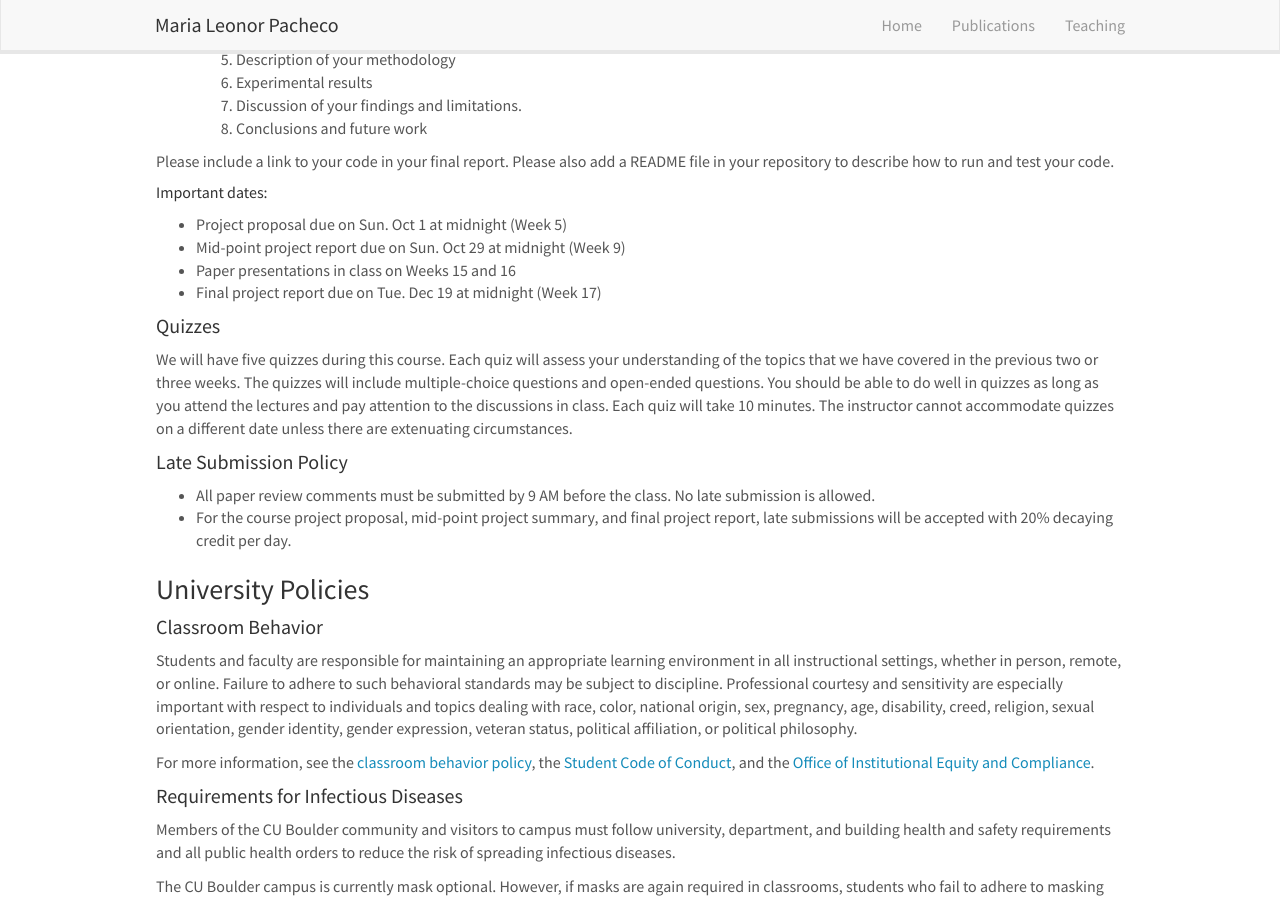
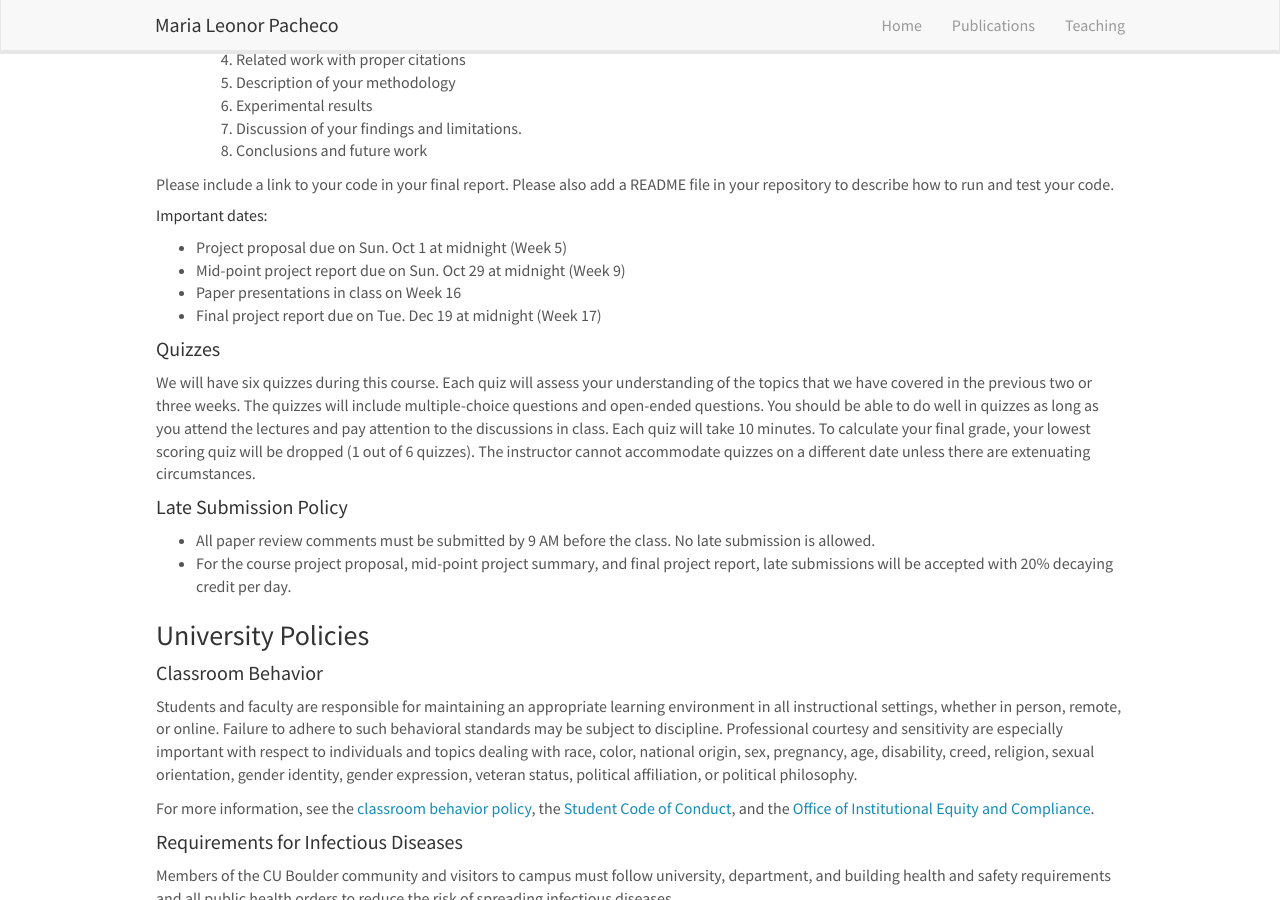
Before and after one commit to mlpacheco/mlpacheco.github.io, a Jekyll site: the page built from _pages/nesymnlp.md, in a window 1280 px wide and 900 px high, scrolled down 4813 px. Built offline with Jekyll 4.4.1, drawn with Linux system fonts in a browser that asks for light colours; nearby versions of some CDN libraries; some of the changed text lies outside the part shown.

Commit message:
Update nesymnlp.md

```diff
--- a/_pages/nesymnlp.md
+++ b/_pages/nesymnlp.md
@@ -74,7 +74,7 @@
 - _Thu. Oct 12_: [Joint Event and Temporal Relation Extraction with Shared Representations and Structured Prediction](https://aclanthology.org/D19-1041.pdf) (Han et al, EMNLP 2019)
 
 **Week 8: Probabilistic Soft Logic**
-- _Tue. Oct 17_: [Probabilistic Soft Logic for Semantic Textual Similarity](https://aclanthology.org/P14-1114.pdf) (Beltagy et al, ACL 2014)
+- _Tue. Oct 17_: [Probabilistic Soft Logic for Semantic Textual Similarity](https://aclanthology.org/P14-1114.pdf) (Beltagy et al, ACL 2014). **Quiz 4 at the end of the class (Weeks 6-7)**
 - _Thu. Oct 19_: [Joint Models of Disagreement and Stance in Online Debate](https://aclanthology.org/P15-1012.pdf) (Sridhar et al, ACL 2015)
 
 **Week 9: Deep Probabilistic Logic**
@@ -107,7 +107,7 @@
 - _Thu. Dec 7_: [Symbolic Chain-of-Thought Distillation: Small Models Can Also “Think” Step-by-Step](https://aclanthology.org/2023.acl-long.150/) (Li et al, ACL 2023)
 
 **Week 16: Final Project Presentations**
-- _Tue. Dec 12_: Final Project Presentations. **Quiz 4 at the end of the class (Weeks 12-15)**
+- _Tue. Dec 12_: Final Project Presentations. **Quiz 6 at the end of the class (Weeks 12-15)**
 - _Thu. Dec 14_: Final Project Presentations
 
 **Week 17: Final Project Report due on Tue. Dec 19 at midnight**
@@ -129,7 +129,7 @@
 - **Limitations, flaws, and blind spots:** Is the research question ill defined? Does the paper fail to deliver on its promise? Are there any unrealistic or false assumptions about the goal or target domain? Are there flaws or mistakes in the technical approach or experimental design?
 - **Future work:** How would you improve on this work? Does this paper inspire any new ideas in your own research?
 
-**Reviews are due at 9 am before the class, no late submissions allowed.**
+**Reviews are due at 9 am before the class, no late submissions allowed.** To calculate your final grade, your paper review with the lowest score will be dropped (1 out of 26 paper reviews).
 
 #### Paper Presentation
 
@@ -213,14 +213,14 @@
 ##### Important dates:
 - Project proposal due on Sun. Oct 1 at midnight (Week 5)
 - Mid-point project report due on Sun. Oct 29 at midnight (Week 9)
-- Paper presentations in class on Weeks 15 and 16
+- Paper presentations in class on Week 16
 - Final project report due on Tue. Dec 19 at midnight (Week 17)
 
 #### Quizzes
 
-We will have five quizzes during this course. Each quiz will assess your understanding
+We will have six quizzes during this course. Each quiz will assess your understanding
 of the topics that we have covered in the previous two or three weeks. The
-quizzes will include multiple-choice questions and open-ended questions. You should be able to do well in quizzes as long as you attend the lectures and pay attention to the discussions in class. Each quiz will take 10 minutes. The instructor cannot accommodate quizzes on a different
+quizzes will include multiple-choice questions and open-ended questions. You should be able to do well in quizzes as long as you attend the lectures and pay attention to the discussions in class. Each quiz will take 10 minutes. To calculate your final grade, your lowest scoring quiz will be dropped (1 out of 6 quizzes). The instructor cannot accommodate quizzes on a different
 date unless there are extenuating circumstances.
 
 #### Late Submission Policy
```
Also changed, not shown: other parts of _pages/nesymnlp.md (+2 -2 lines).
